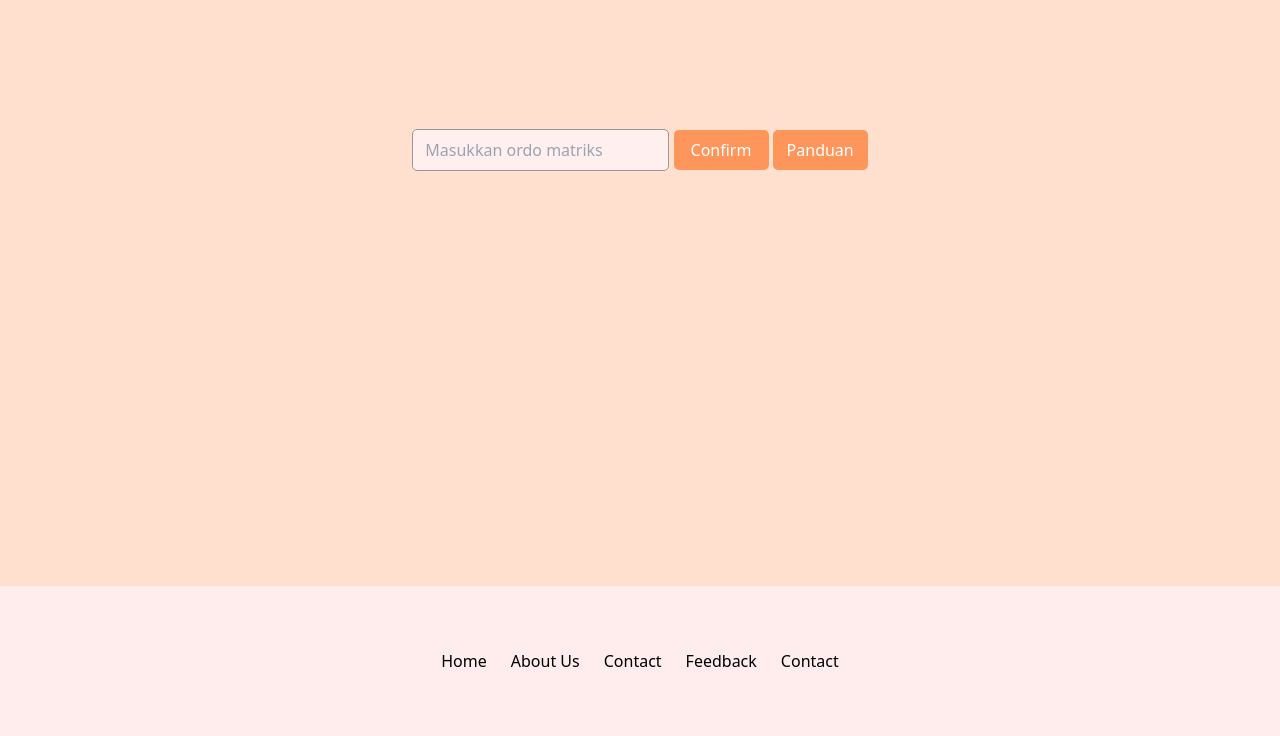
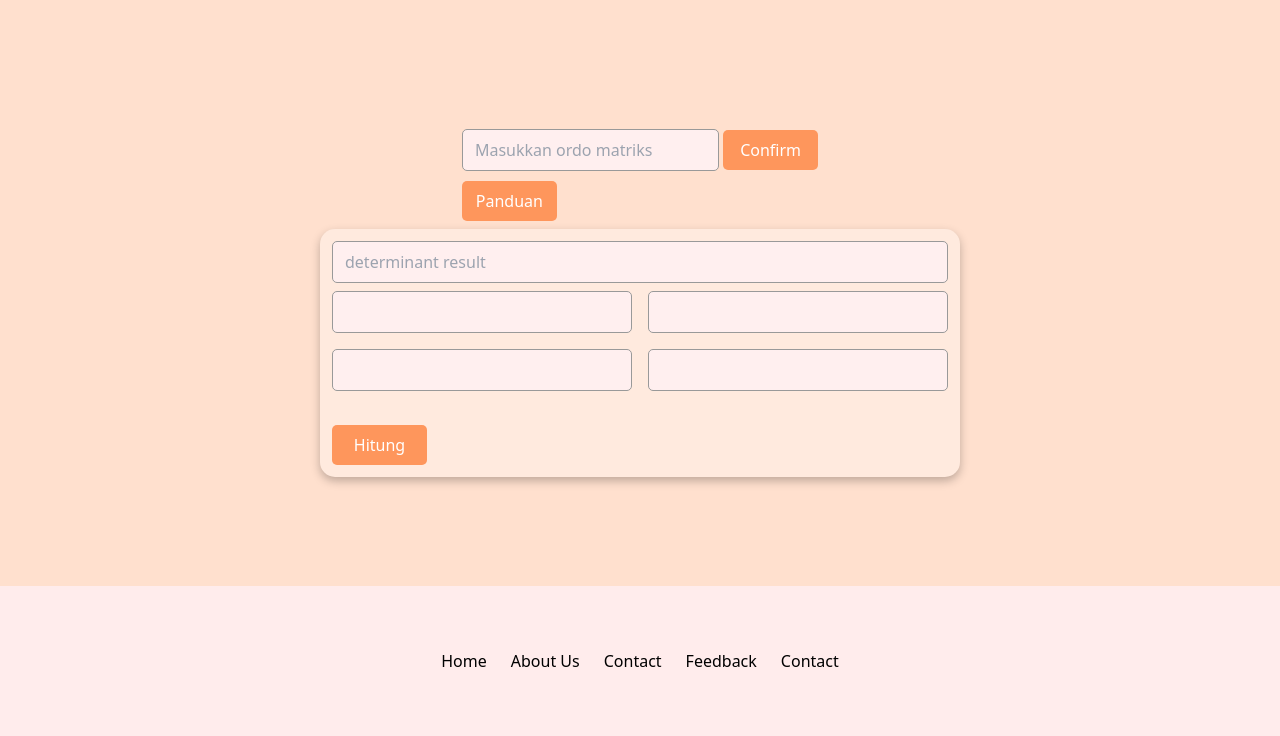
Before and after one commit to severusDude/kalkulator-determinan-matriks, a Django app: page /calculate/ in a window 1280 px wide. Shown: the part 64-800 px from the top of the page. Run offline with Django 5.2, Linux system fonts and the light colour scheme; some libraries are stand-ins or nearby versions.

Commit message:
add container class

```diff
--- a/kaldetmat/core/templates/core/calculate.html
+++ b/kaldetmat/core/templates/core/calculate.html
@@ -4,19 +4,20 @@
 {% endblock title %}
 
 {% block content %}
-        <section class="mt-20">
+    <div class="md:container mx-auto flex-1 py-10"></div>
+        <section class="mb-10 h-full">
             <div class="flex flex-col">
                 <div class="mb-2 mx-auto">
-                    <form action="{% url 'core:calculate' %}">
-                        <input type="text" placeholder="Masukkan ordo matriks" name="n">
+                    <form id="input-ordo" action="{% url 'core:calculate' %}">
+                        <input type="number" placeholder="Masukkan ordo matriks" name="n" id="n-ordo">
                         <button class="btn" type="submit" id="confirm">Confirm</button>
-                        <button class="btn">Panduan</button>
                     </form>
+                    <button class="btn" id="help">Panduan</button>
                 </div>
 
             <form action="{% url 'core:calculate' %}?n={{ n }}" method="POST">
                 {% csrf_token %}
-                    <div class="box hidden md:w-2/4 p-3 mx-auto w-11/12" id="show-calculator">
+                    <div class="box  md:w-2/4 p-3 mx-auto w-11/12" id="show-calculator">
                         <div class="flex items-center mb-2">
                             <input type="text" name="{{ i }}" class="w-full" disabled placeholder="determinant result" {% if result %}value="{{ result }}"{% endif %}>
                         </div>
@@ -28,31 +29,96 @@
                         {% endfor %}
                 </div>
 
-                <div class=""></div>
-                <p class="text-center ordo" id="ordo">Silahkan Masukkan Ordo Terlebih dahulu</p>
+                <div class="" id="hasil"></div>
+                <!-- <p class="text-center ordo" id="ordo">Silahkan Masukkan Ordo Terlebih dahulu</p> -->
                 <button class="btn" id="submit" type="submit">Hitung</button>
                 </div>
-
-
 
                 </form>
             </div>
         </section>
     </div>
 
+
+    <!-- script buat ajax agar formnya bisa dianimasikan tanpa meload page -->
+    <!-- <script src="https://code.jquery.com/jquery-3.7.1.min.js" integrity="sha256-/JqT3SQfawRcv/BIHPThkBvs0OEvtFFmqPF/lYI/Cxo=" crossorigin="anonymous"></script>
     <script>
         let confirm= document.getElementById("confirm");
-        let showGrid = document.getElementById("show-grid");
         let showCalculator = document.getElementById("show-calculator");
-        let ordo = document.getElementById("ordo");
+        let ordo = document.getElementById("n-ordo")
 
-        confirm.addEventListener("click", function(e) {
-            e.preventDefault()
-            // showGrid.classList.add("show");
-            // ordo.classList.add("ordo-hidden")
-            showCalculator.classList.remove("hidden");
+        // ketika tombol confirm diklik maka tampilkan kalkulator beserta ordonya
+        // confirm.addEventListener("click", function(e) {
+        //     e.preventDefault()
+
+        //     // mengecek apakah ordo yang dimasukan tidak kosong
+        //     if(ordo.value !== "") {
+        //         // tampilkan kalkulator beserta ordonya
+        //         showCalculator.classList.remove("calculator-hidden");
+        //         showCalculator.classList.add("calculator-show")
+        //     };
+        // })
+
+
+        $("#input-ordo").submit(function(e) {
+            e.preventDefault();
+
+                // mengecek apakah ordo yang dimasukan tidak kosong
+            if(ordo.value !== "") {
+                // tampilkan kalkulator beserta ordonya
+                showCalculator.classList.remove("calculator-hidden");
+                showCalculator.classList.add("calculator-show")
+            };
+
+            $.ajax({
+                type: "GET",
+                data: {
+                    n: $("#n-ordo").val()
+                },
+                success: function(data) {
+
+                }
+            })
         })
-    </script>
+
+    </script> -->
+    <!-- <script src="https://code.jquery.com/jquery-3.7.1.min.js" integrity="sha256-/JqT3SQfawRcv/BIHPThkBvs0OEvtFFmqPF/lYI/Cxo=" crossorigin="anonymous"></script>
+    <script>
+        let confirm= document.getElementById("confirm");
+        let showCalculator = document.getElementById("show-calculator");
+        let ordo = document.getElementById("n-ordo")
+
+        // ketika tombol confirm diklik maka tampilkan kalkulator beserta ordonya
+        // confirm.addEventListener("click", function(e) {
+        //     e.preventDefault()
+
+        //     // mengecek apakah ordo yang dimasukan tidak kosong
+        //     if(ordo.value !== "") {
+        //         // tampilkan kalkulator beserta ordonya
+        //         showCalculator.classList.remove("calculator-hidden");
+        //         showCalculator.classList.add("calculator-show")
+        //     };
+        // })
+
+
+        $("#input-ordo").submit(function(e) {
+            e.preventDefault();
+
+            let formData = new FormData();
+            formData.append('')
+
+            $.ajax({
+                type: "POST",
+                data: {
+                    n: $("#n-ordo").val()
+                },
+                success: function(data) {
+                    $("body").html(data)
+                }
+            })
+        })
+
+    </script> -->
 
 
 
```
